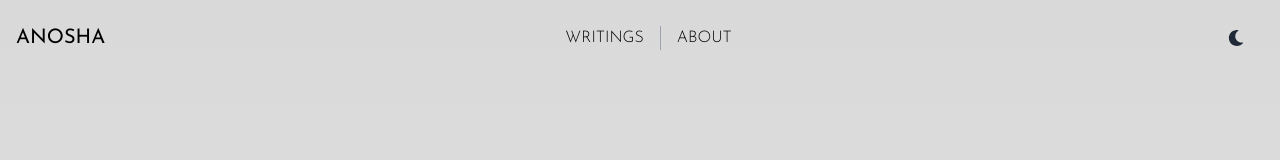
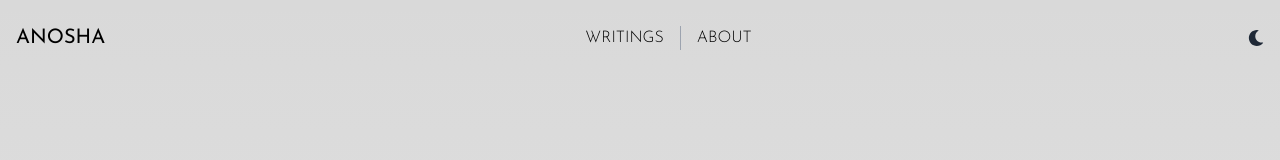
Before and after one commit to earthgirl7/personal-website, a Next.js app: page / in a window 1280 px wide. Shown: the top 160 px of the page. Built offline with nearby package versions, Linux system fonts and the light colour scheme.

Commit message:
change darkmode toggle padding

```diff
--- a/app/components/DarkModeToggle.tsx
+++ b/app/components/DarkModeToggle.tsx
@@ -27,7 +27,7 @@ const DarkModeToggle: React.FC = () => {
 
   return (
     <button
-      className={`px-5 py-1 rounded flex items-center justify-center ${
+      className={` py-1 rounded flex items-center justify-center ${
         isDarkMode
           ? "bg-[var(--foreground-rgb)] text-white"
           : "bg-[var(--foreground-rgb)] text-gray-800"
```
